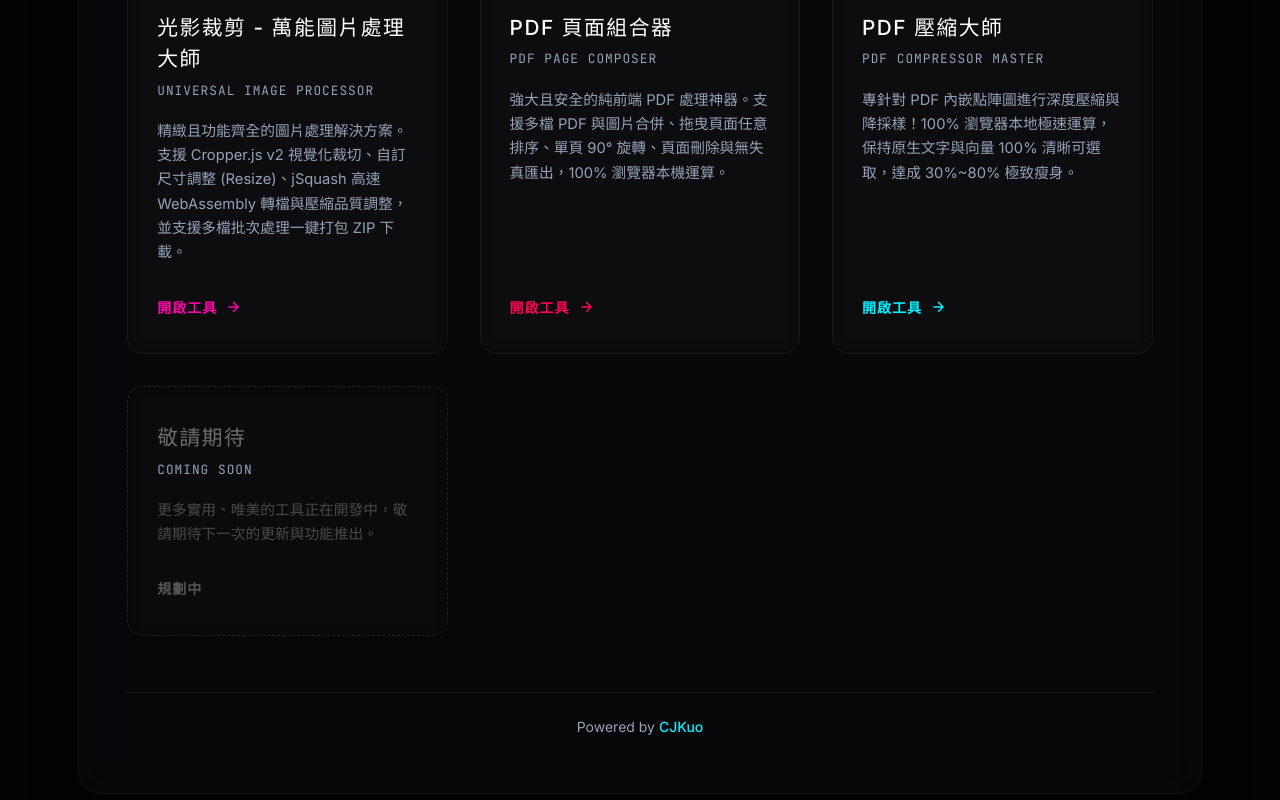
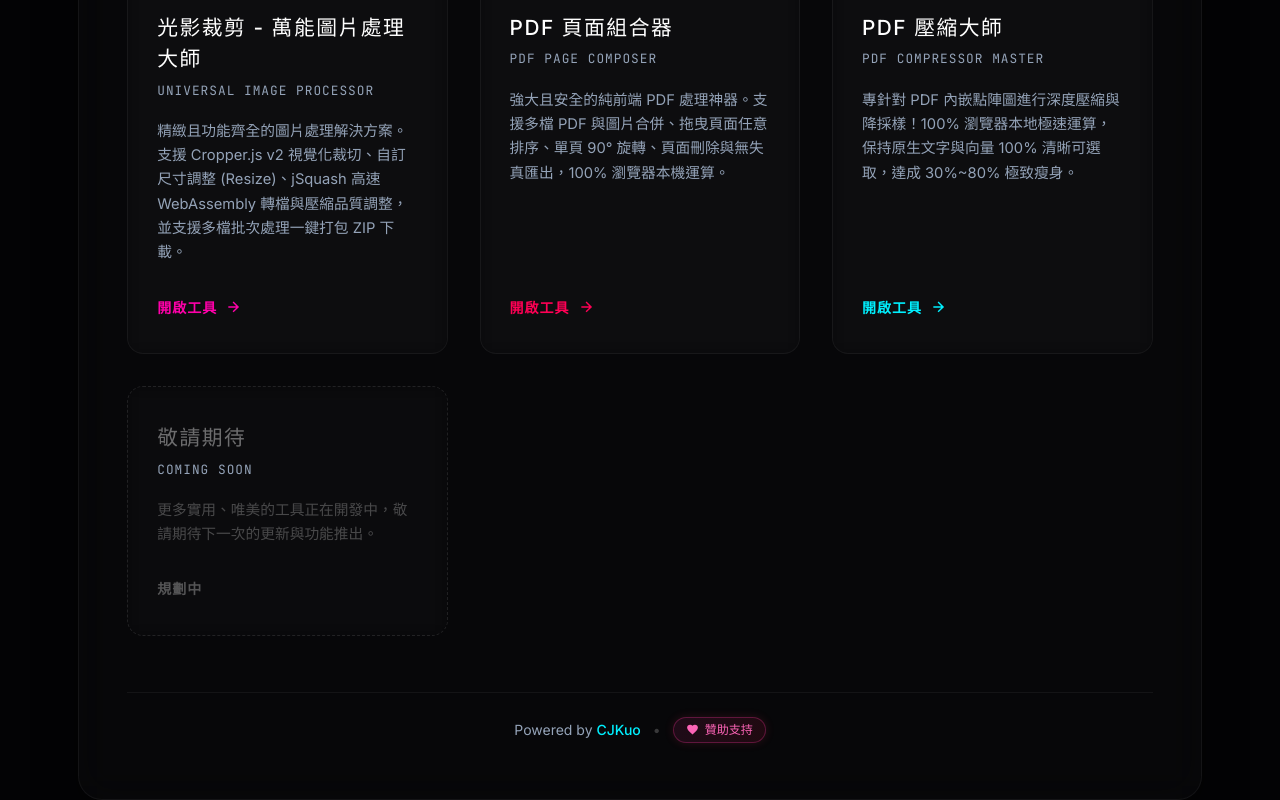
Before and after one commit to wkmaker/smalltools, a Next.js app: page / in a window 1280 px wide. Shown: the part 4053-4853 px from the top of the page. Built offline with nearby package versions, Linux system fonts and the light colour scheme.

Commit message:
feat Sponsor

```diff
--- a/app/components/ToolLayout.tsx
+++ b/app/components/ToolLayout.tsx
@@ -136,7 +136,22 @@ export default function ToolLayout({
       <div className="w-full">
         {children}
       </div>
+
+      {/* ── 頁尾贊助連結 ── */}
+      <div className="mt-12 pt-5 border-t border-white/[.06] flex items-center justify-center gap-2 text-xs text-text-sub">
+        <span>喜歡這個小工具嗎？</span>
+        <a
+          href="https://donate.stripe.com/fZufZh4sI3xf4KheFc3ZK00?client_reference_id=smalltools"
+          target="_blank"
+          rel="noopener noreferrer"
+          className="inline-flex items-center gap-1 text-pink-400 hover:text-pink-300 hover:underline font-medium transition-colors"
+        >
+          <svg viewBox="0 0 24 24" width="12" height="12" fill="currentColor">
+            <path d="M12 21.35l-1.45-1.32C5.4 15.36 2 12.28 2 8.5 2 5.42 4.42 3 7.5 3c1.74 0 3.41.81 4.5 2.09C13.09 3.81 14.76 3 16.5 3 19.58 3 22 5.42 22 8.5c0 3.78-3.4 6.86-8.55 11.54L12 21.35z" />
+          </svg>
+          贊助支持作者 ☕
+        </a>
+      </div>
     </div>
   );
-
 }
--- a/app/page.tsx
+++ b/app/page.tsx
@@ -247,10 +247,24 @@ function HomePageContent() {
           </div>
         )}
 
-        <div className="text-center mt-14 pt-6 border-t border-white/[.05] text-sm text-text-sub w-full">
-          Powered by{' '}
-          <a href="https://www.cjkuo.net/" target="_blank" rel="noopener noreferrer" className="text-[#00f0ff] font-medium no-underline hover:text-white">
-            CJKuo
+        <div className="flex flex-col sm:flex-row items-center justify-center gap-3 mt-14 pt-6 border-t border-white/[.05] text-sm text-text-sub w-full">
+          <span>
+            Powered by{' '}
+            <a href="https://www.cjkuo.net/" target="_blank" rel="noopener noreferrer" className="text-[#00f0ff] font-medium no-underline hover:text-white">
+              CJKuo
+            </a>
+          </span>
+          <span className="hidden sm:inline text-white/20">•</span>
+          <a
+            href="https://donate.stripe.com/fZufZh4sI3xf4KheFc3ZK00?client_reference_id=smalltools"
+            target="_blank"
+            rel="noopener noreferrer"
+            className="inline-flex items-center gap-1.5 px-3 py-1 rounded-full bg-gradient-to-r from-pink-500/10 to-rose-500/10 border border-pink-500/30 text-pink-400 hover:text-pink-300 hover:border-pink-400 hover:bg-pink-500/20 transition-all duration-300 text-xs no-underline font-medium shadow-[0_0_10px_rgba(244,63,94,0.15)]"
+          >
+            <svg viewBox="0 0 24 24" width="13" height="13" fill="currentColor">
+              <path d="M12 21.35l-1.45-1.32C5.4 15.36 2 12.28 2 8.5 2 5.42 4.42 3 7.5 3c1.74 0 3.41.81 4.5 2.09C13.09 3.81 14.76 3 16.5 3 19.58 3 22 5.42 22 8.5c0 3.78-3.4 6.86-8.55 11.54L12 21.35z" />
+            </svg>
+            贊助支持
           </a>
         </div>
       </div>
```
Also changed, not shown: 1 other file (tests, documents, lock files or other folders).
